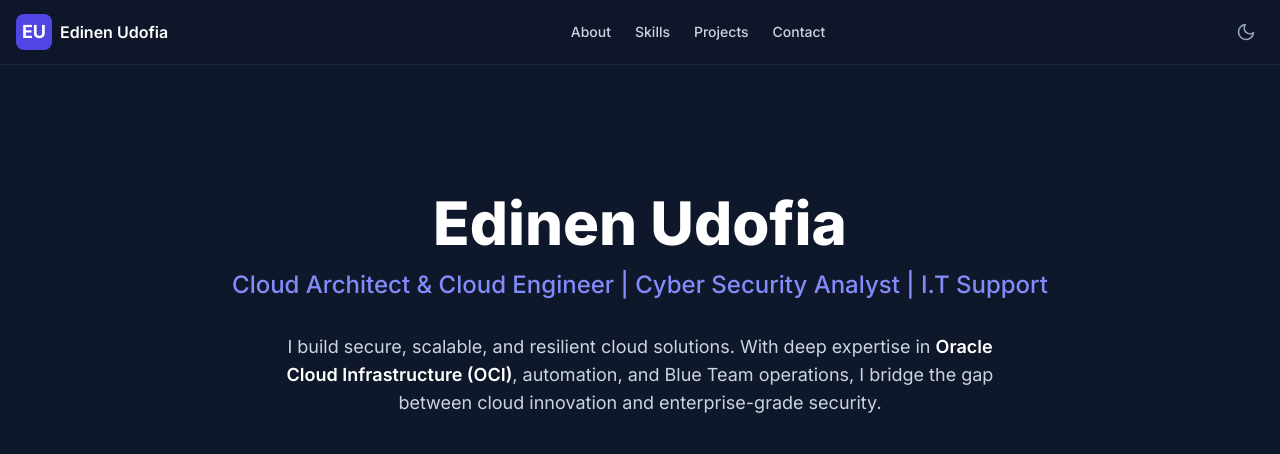
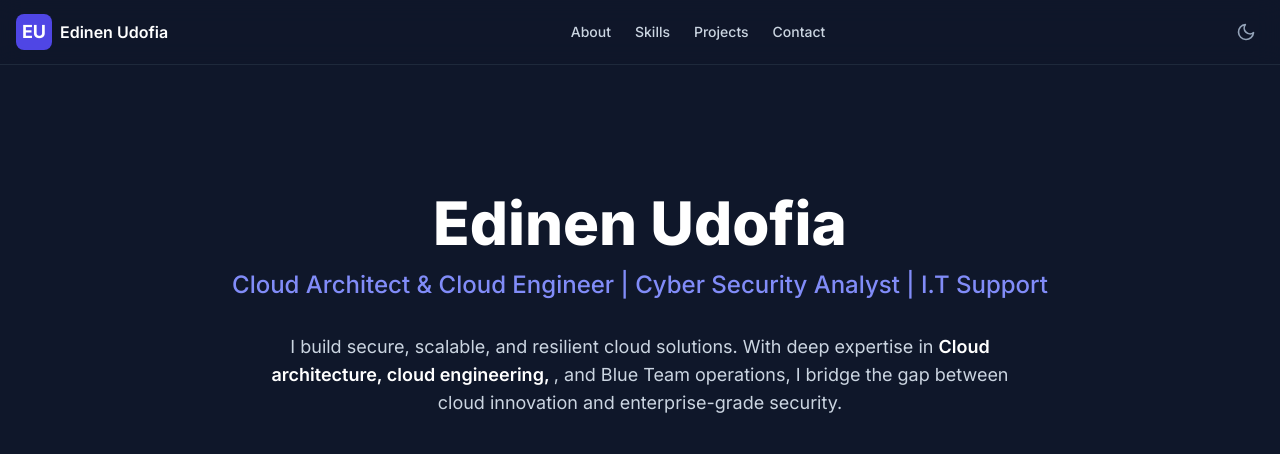
Before and after one commit to Zephyrus-Shield/zephyrus-shield.github.io, a plain HTML site: page index.html in a window 1280 px wide. Shown: the top 454 px of the page. Drawn offline with nearby package versions, Linux system fonts and the light colour scheme.

Commit message:
Update text to emphasize cloud architecture and engineering

```diff
--- a/index.html
+++ b/index.html
@@ -120,8 +120,8 @@
             </p>
             <p class="max-w-prose mx-auto text-lg text-slate-600 dark:text-slate-300 mb-10">
                 I build secure, scalable, and resilient cloud solutions. With deep expertise in
-                <strong class="font-semibold text-slate-800 dark:text-white">Oracle Cloud Infrastructure (OCI)</strong>,
-                automation, and Blue Team operations, I bridge the gap between cloud innovation and enterprise-grade security.
+                <strong class="font-semibold text-slate-800 dark:text-white">Cloud architecture, cloud engineering, </strong>,
+                and Blue Team operations, I bridge the gap between cloud innovation and enterprise-grade security.
             </p>
 
             <!-- Social Links -->
```
